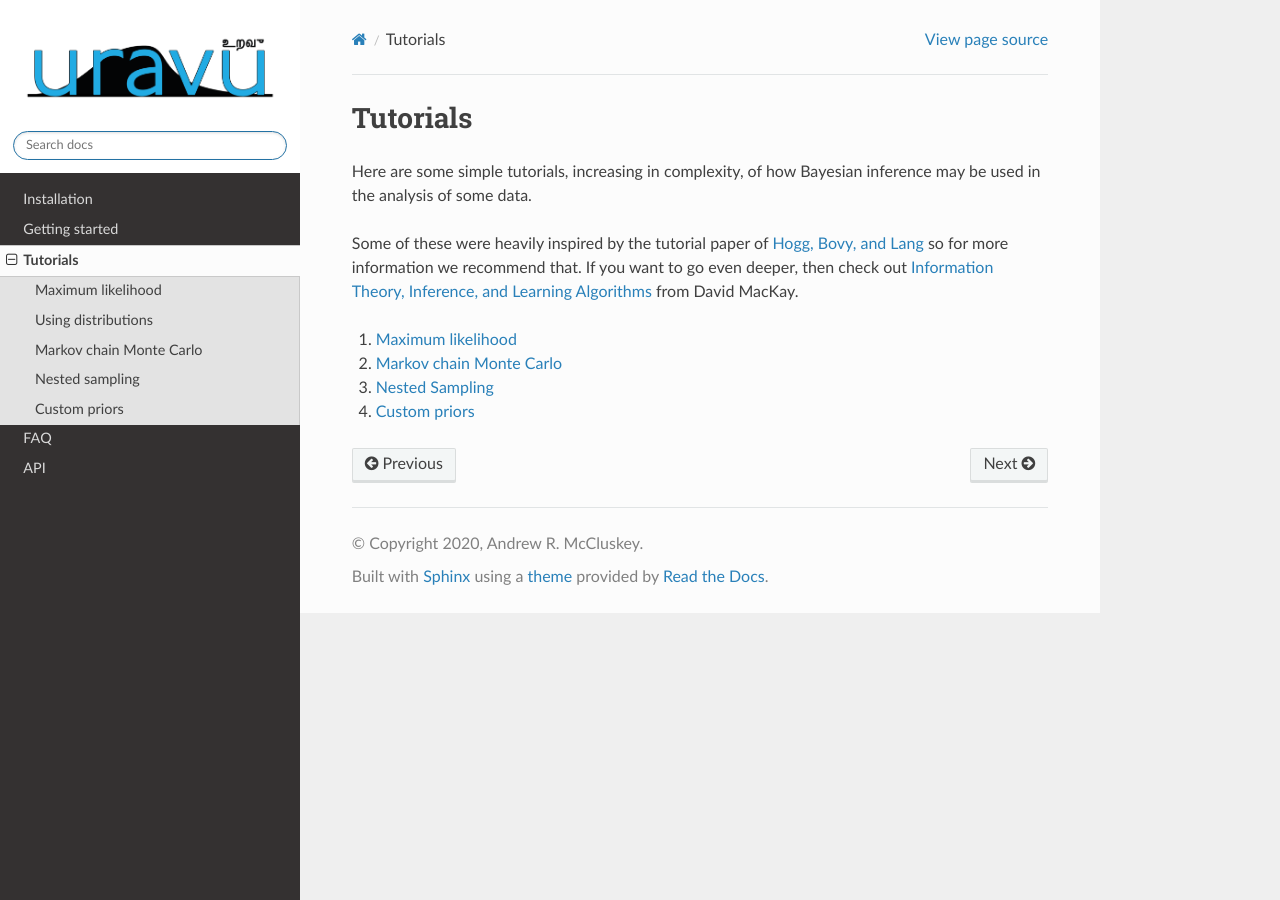
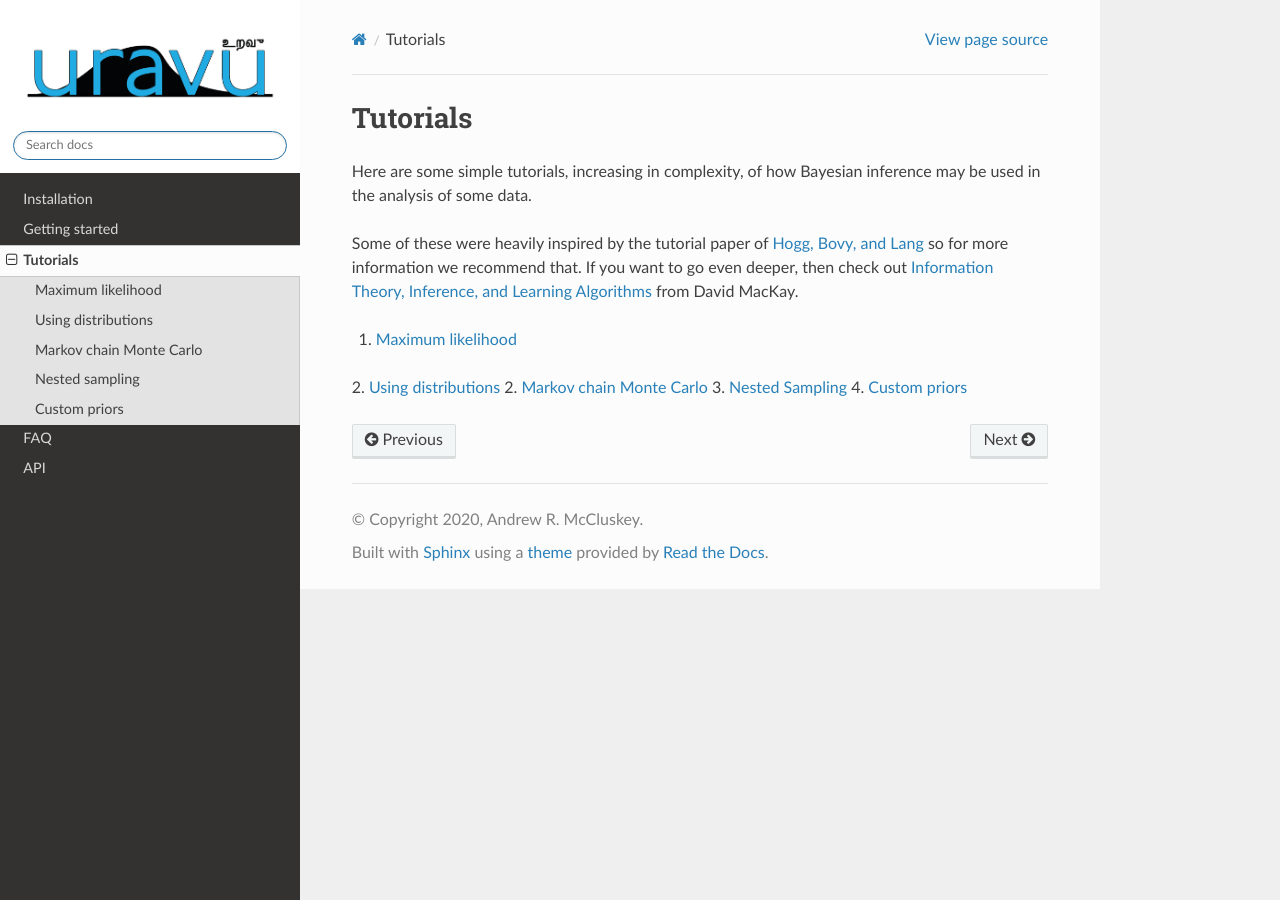
Before and after one commit to arm61/uravu, a Sphinx documentation site: the page built from docs/source/tutorials.rst, in a window 1280 px wide. Built offline with Sphinx 7.4.7 and the Read the Docs theme 2.0.0, drawn with Linux system fonts in a browser that asks for light colours; formulas are drawn with MathJax 3.

Commit message:
add using distributions to tutorials

```diff
--- a/docs/source/tutorials.rst
+++ b/docs/source/tutorials.rst
@@ -7,6 +7,7 @@ Some of these were heavily inspired by the tutorial paper of `Hogg, Bovy, and La
 If you want to go even deeper, then check out `Information Theory, Inference, and Learning Algorithms`_ from David MacKay.
 
 1. `Maximum likelihood`_
+2. `Using distributions`_
 2. `Markov chain Monte Carlo`_
 3. `Nested Sampling`_
 4. `Custom priors`_
@@ -29,4 +30,4 @@ If you want to go even deeper, then check out `Information Theory, Inference, an
 .. _Markov chain Monte Carlo: ./mcmc.html
 .. _Nested Sampling: ./nested_sampling.html
 .. _Custom priors: ./custom_priors.html
-.. _Unaccounted uncertainty: ./unaccounted_uncertainty.html
+.. _Using distributions: ./using_distributions.html
```
